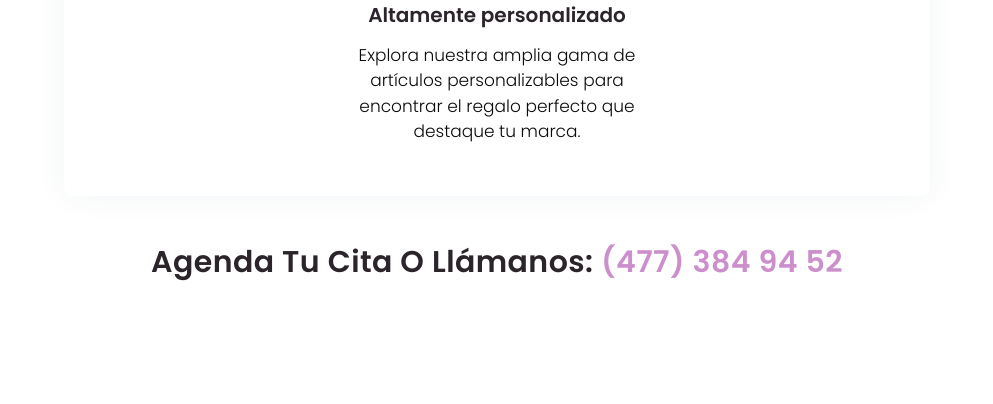
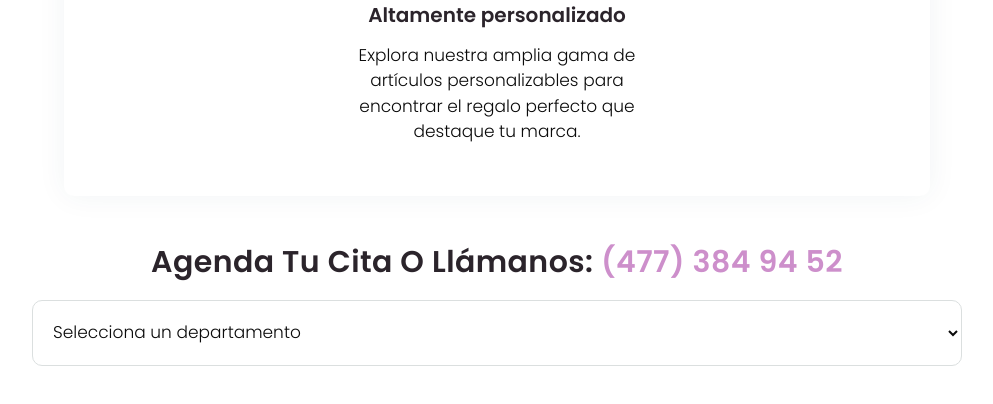
Before and after one commit to ricardovaltierra/leo, a website: page index.html in a window 1280 px wide. Shown: the part 2425-2829 px from the top of the page, without its empty margins (143-1136 px from the left). Drawn offline with nearby package versions, Linux system fonts and the light colour scheme.

Commit message:
Finish first form basic style

```diff
--- a/index.html
+++ b/index.html
@@ -344,6 +344,20 @@
           (477) 384 94 52
         </span>
       </h2>
+      <form class="appointment__form flex flex-col gap-y-5">
+        <!-- select wrapper -->
+        <div class="">
+          <!-- select 1 -->
+          <div class="select relative flex items-center">
+            <select class="appareance-none outline-none h-full w-full bg-transparent px-4">
+              <option value="1">Selecciona un departamento</option>
+              <option value="2">Departamento 1</option>
+              <option value="3">Departamento 2</option>
+              <option value="4">Departamento 3</option>
+            </select>
+          </div>
+        </div>
+      </form>
     </div>
   </section>
   <!-- end appointment -->
```
Also changed, not shown: dist/output.css.
